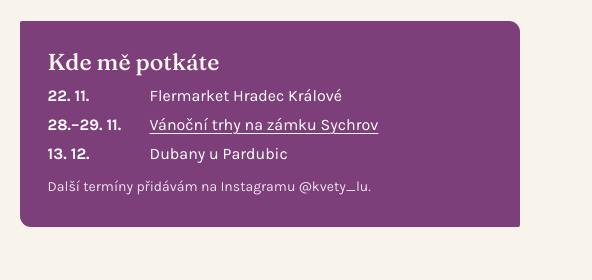
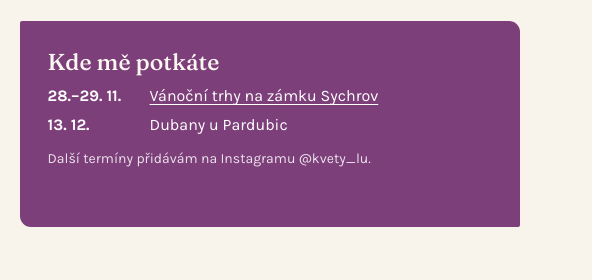
Before and after one commit to skami-design/KvetyLu, a website: page index.html in a window 1280 px wide. Shown: the part 5021-5301 px from the top of the page, 688-1280 px from the left. Drawn offline with Linux system fonts and the light colour scheme.

Commit message:
Smazán proběhlý termín trhů 22. 11.
Co-Authored-By: Claude Sonnet 5.5 <noreply@anthropic.com>
Claude-Session: https://claude.ai/code/session_019rduqjej5CMkJgyo1wCKmg

```diff
--- a/index.html
+++ b/index.html
@@ -255,7 +255,7 @@
       <div class="found-box b2">
         <div>
           <h3>Kde mě potkáte</h3>
-          <ul class="trhy"><li><b>22. 11.</b> Flermarket Hradec Králové</li><li><b>28.–29. 11.</b> <a href="https://www.zamek-sychrov.cz/cs/akce/10402-adventni-trhy-na-sychrove" target="_blank" rel="noopener">Vánoční trhy na zámku Sychrov</a></li><li><b>13. 12.</b> Dubany u Pardubic</li></ul>
+          <ul class="trhy"><li><b>28.–29. 11.</b> <a href="https://www.zamek-sychrov.cz/cs/akce/10402-adventni-trhy-na-sychrove" target="_blank" rel="noopener">Vánoční trhy na zámku Sychrov</a></li><li><b>13. 12.</b> Dubany u Pardubic</li></ul>
           <p class="trhy-note">Další termíny přidávám na Instagramu @kvety_lu.</p>
         </div>
       </div>
```
